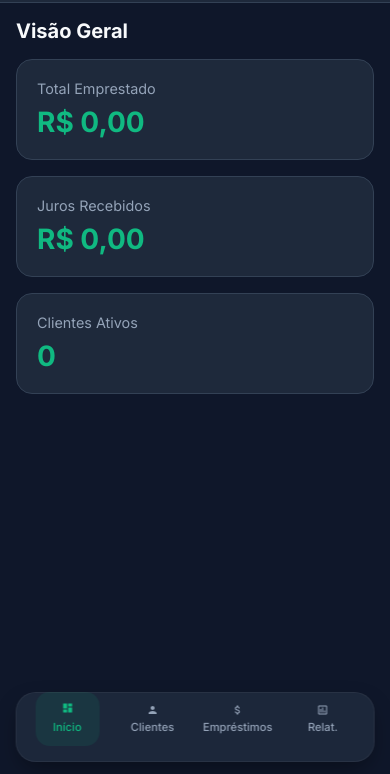
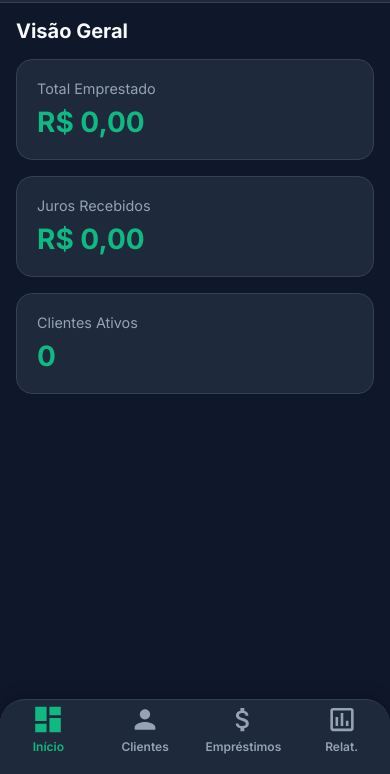
Before and after one commit to petter-ferreira/finance-pro, a website: page public/index.html in a window 390 px wide. Shown: the part 70-844 px from the top of the page. Drawn offline with Linux system fonts and the light colour scheme; no server answers; sample sign-in values are in the browser's storage.

Commit message:
UI: Menu mobile com bordas superiores arredondadas e ícones 32px

```diff
--- a/public/style.css
+++ b/public/style.css
@@ -61,68 +61,56 @@ aside {
 /* Bottom Navigation (Mobile) */
 .bottom-nav {
     position: fixed;
-    bottom: 12px;
-    /* Floating style looks more premium */
-    left: 50%;
-    transform: translateX(-50%);
-    width: 92%;
-    /* Not full width for a floating effect */
-    height: 70px;
-    /* Slightly taller for bigger icons */
-    background: rgba(30, 41, 59, 0.95);
-    /* Semi-transparent Slate 800 */
-    backdrop-filter: blur(10px);
-    border: 1px solid rgba(255, 255, 255, 0.05);
-    /* Very subtle top highlight */
+    bottom: 0;
+    left: 0;
+    width: 100%;
+    height: 75px;
+    /* Slightly taller for larger icons */
+    background: var(--bg-card);
+    border-top: 1px solid var(--border);
     display: flex;
     justify-content: space-around;
     align-items: center;
     z-index: 1000;
-    border-radius: 20px;
-    /* More rounded as requested */
-    box-shadow: 0 10px 25px -5px rgba(0, 0, 0, 0.4);
-    padding: 0 8px;
+    border-radius: 25px 25px 0 0;
+    /* Arredondado apenas em cima */
+    box-shadow: 0 -4px 15px rgba(0, 0, 0, 0.2);
 }
 
 .nav-item {
     background: none;
     border: none;
     color: var(--text-muted);
-    font-size: 0.7rem;
+    font-size: 0.75rem;
     display: flex;
     flex-direction: column;
     align-items: center;
     justify-content: center;
     gap: 4px;
-    width: 64px;
-    /* Fixed width for better layout */
-    height: 54px;
+    width: 100%;
+    height: 100%;
     cursor: pointer;
-    transition: all 0.3s cubic-bezier(0.4, 0, 0.2, 1);
-    border-radius: 14px;
+    transition: all 0.2s ease;
 }
 
 .nav-item.active {
     color: var(--primary);
-    background: rgba(16, 185, 129, 0.1);
-    /* Subtle emerald glow */
 }
 
 .nav-item svg {
-    width: 28px;
-    /* Larger icons as requested */
-    height: 28px;
+    width: 32px;
+    /* Ícones ainda maiores */
+    height: 32px;
     fill: currentColor;
-    transition: transform 0.3s ease;
+    transition: transform 0.2s ease;
 }
 
 .nav-item.active svg {
-    transform: translateY(-2px);
+    transform: scale(1.1);
 }
 
 .nav-item span {
-    font-weight: 500;
-    transition: opacity 0.3s ease;
+    font-weight: 600;
 }
 
 /* Main Content */
```
